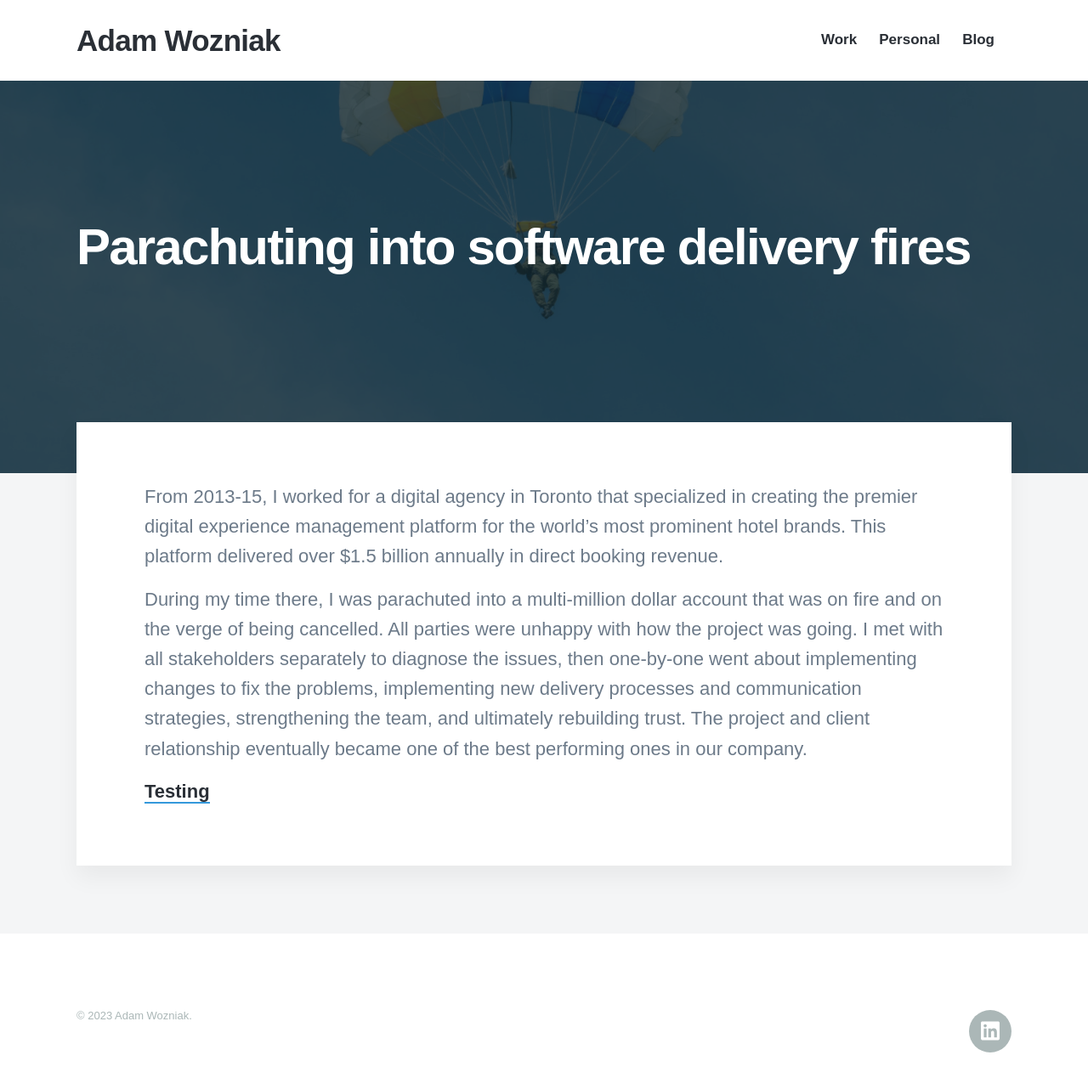
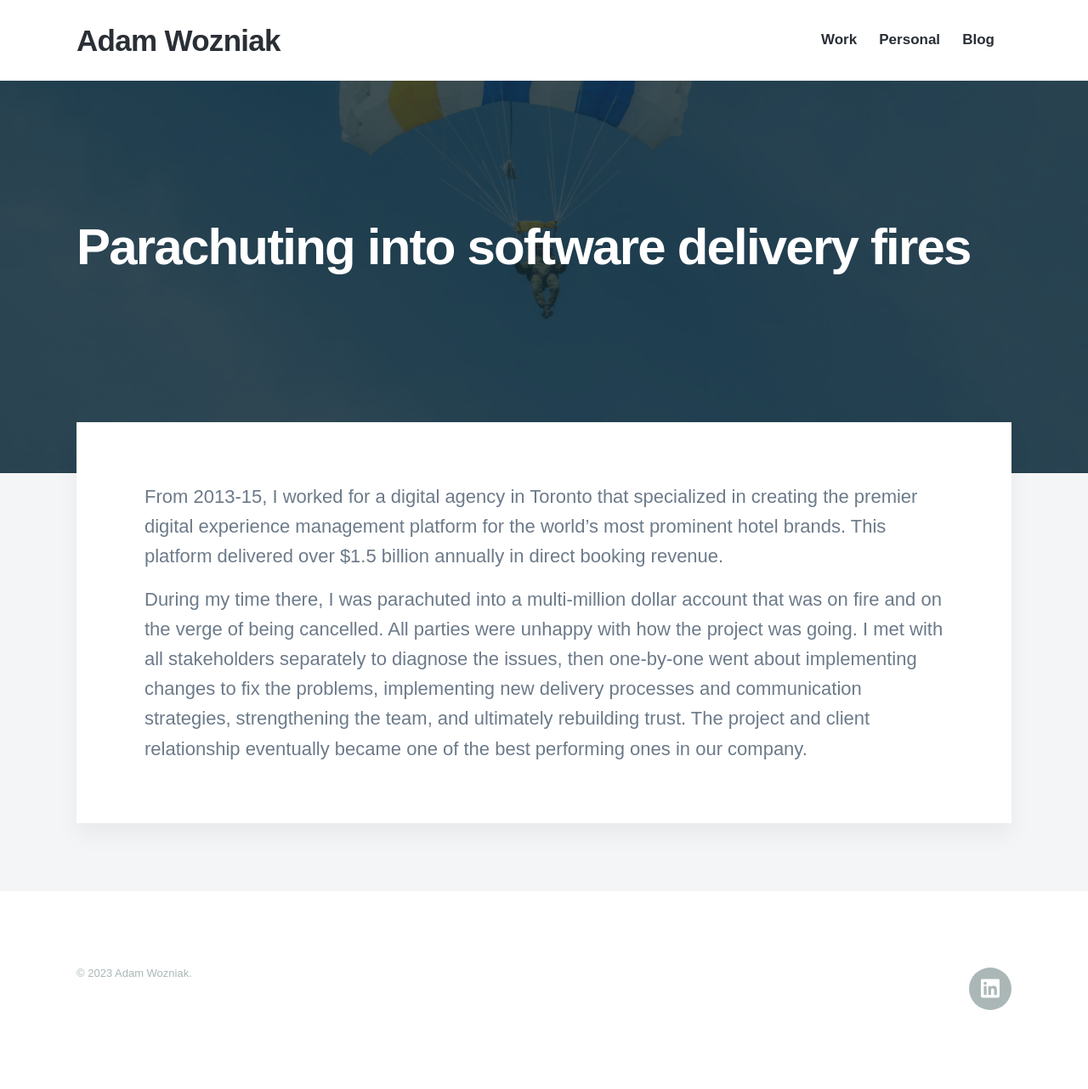
Before and after one commit to adam-wozniak/website, a Jekyll site: the page built from _projects/2021-08-04-software-delivery-fires.md, in a window 1280 px wide. Shown: the whole page at 85% size. Built offline with Jekyll 4.4.1, drawn with Linux system fonts in a browser that asks for light colours; nearby versions of some CDN libraries; some web fonts are replaced; after the commit the page ends 1232 px from its top, so only the background shows below that.

Commit message:
Update 2021-08-04-software-delivery-fires.md

```diff
--- a/_projects/2021-08-04-software-delivery-fires.md
+++ b/_projects/2021-08-04-software-delivery-fires.md
@@ -8,5 +8,3 @@ featured_image: /images/pexels-ernesto-velazquez-7918029.jpg
 From 2013-15, I worked for a digital agency in Toronto that specialized in creating the premier digital experience management platform for the world’s most prominent hotel brands. This platform delivered over $1.5 billion annually in direct booking revenue.
 
 During my time there, I was parachuted into a multi-million dollar account that was on fire and on the verge of being cancelled. All parties were unhappy with how the project was going. I met with all stakeholders separately to diagnose the issues, then one-by-one went about implementing changes to fix the problems, implementing new delivery processes and communication strategies, strengthening the team, and ultimately rebuilding trust. The project and client relationship eventually became one of the best performing ones in our company.
-
-[Testing](https://public.tableau.com/views/Steamgames_16835038314870/Categories?:language=en-US&:display_count=n&:origin=viz_share_link)
```
